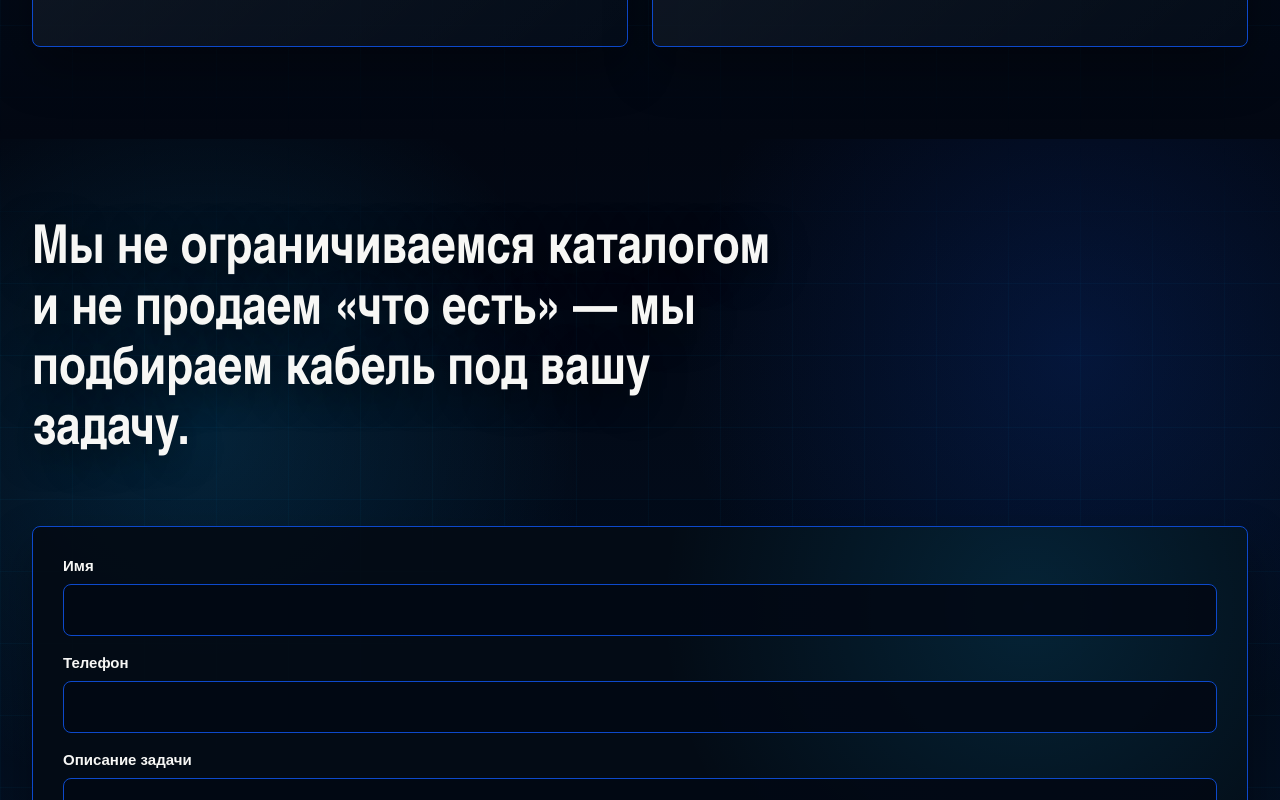
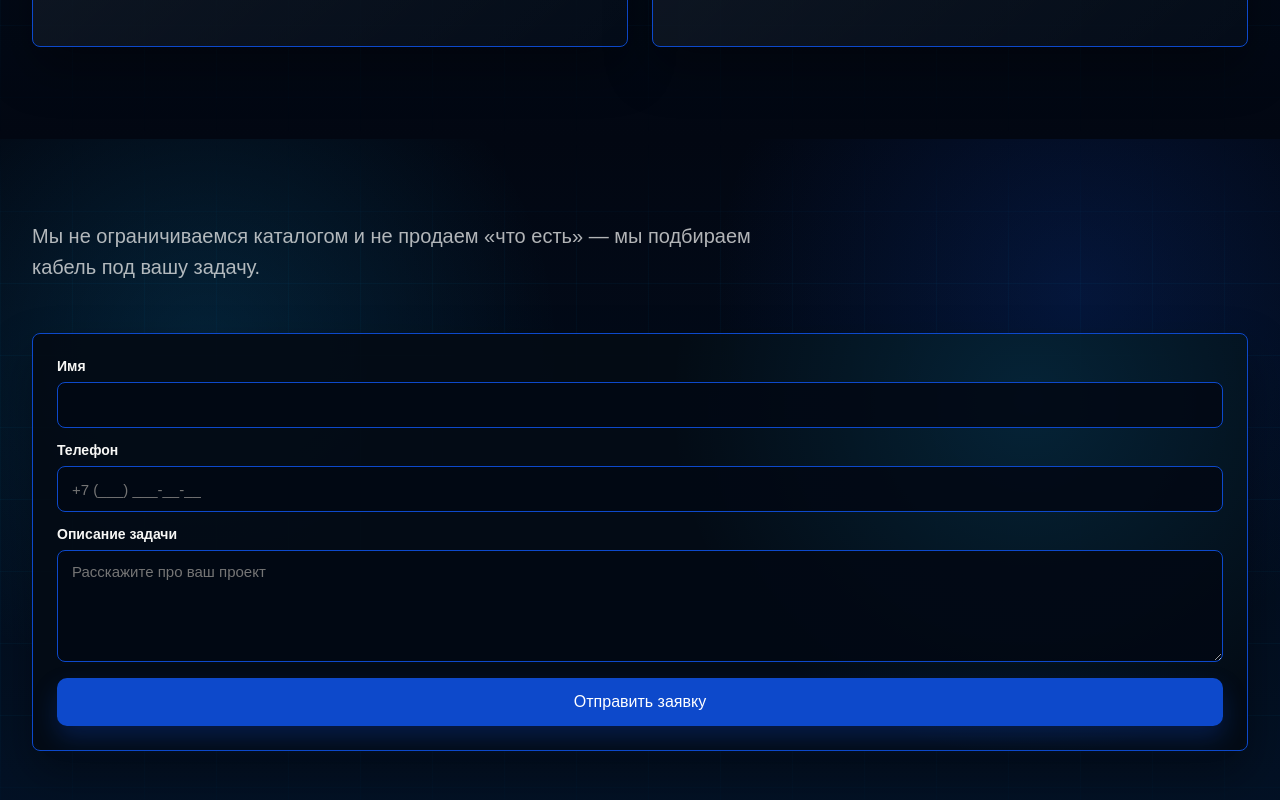
Before and after one commit to artofmarktg-a11y/cable, a Next.js app: page / in a window 1280 px wide. Shown: the part 10460-11260 px from the top of the page. Built offline with nearby package versions, Linux system fonts and the light colour scheme.

Commit message:
Refine request form layout and phone mask

```diff
--- a/app/globals.css
+++ b/app/globals.css
@@ -818,26 +818,27 @@ svg {
 
 .request-grid {
   display: grid;
-  grid-template-columns: minmax(0, 0.95fr) minmax(420px, 0.78fr);
-  gap: clamp(34px, 5vw, 84px);
+  grid-template-columns: minmax(0, 1fr) minmax(340px, 420px);
+  gap: clamp(28px, 4vw, 64px);
   align-items: center;
 }
 
 .request-copy h2 {
   max-width: 760px;
   margin: 0;
-  font-family: "Arial Narrow", "Segoe UI Condensed", Arial, sans-serif;
-  font-size: clamp(42px, 4.2vw, 76px);
-  font-weight: 800;
-  line-height: 1.12;
+  font-family: Arial, "Segoe UI", sans-serif;
+  font-size: clamp(20px, 1.45vw, 26px);
+  font-weight: 400;
+  line-height: 1.52;
   letter-spacing: 0;
-  text-shadow: 0 8px 36px rgba(0, 0, 0, 0.62);
+  color: var(--muted);
+  text-shadow: none;
 }
 
 .request-form {
   display: grid;
-  gap: 18px;
-  padding: 30px;
+  gap: 14px;
+  padding: 24px;
   background:
     radial-gradient(circle at 82% 16%, rgba(17, 184, 255, 0.14), transparent 34%),
     var(--panel-strong);
@@ -845,27 +846,27 @@ svg {
 
 .request-form label {
   display: grid;
-  gap: 10px;
+  gap: 8px;
   min-width: 0;
 }
 
 .request-form span {
   color: var(--text);
-  font-size: 15px;
+  font-size: 14px;
   font-weight: 800;
 }
 
 .request-form input,
 .request-form textarea {
   width: 100%;
-  min-height: 52px;
-  padding: 0 16px;
+  min-height: 46px;
+  padding: 0 14px;
   border: 1px solid var(--line);
   border-radius: 8px;
   color: var(--text);
   background: rgba(2, 8, 19, 0.86);
   font: inherit;
-  font-size: 16px;
+  font-size: 15px;
   outline: none;
   transition:
     border-color 0.2s ease,
@@ -874,8 +875,8 @@ svg {
 }
 
 .request-form textarea {
-  min-height: 148px;
-  padding-top: 14px;
+  min-height: 112px;
+  padding-top: 12px;
   resize: vertical;
 }
 
@@ -888,7 +889,8 @@ svg {
 
 .request-form .primary-button {
   width: 100%;
-  margin-top: 4px;
+  min-height: 48px;
+  margin-top: 2px;
   border: 0;
   font: inherit;
 }
@@ -1806,11 +1808,11 @@ svg {
 
   .request-copy h2 {
     max-width: 100%;
-    font-size: 36px;
+    font-size: 19px;
   }
 
   .request-form {
-    padding: 22px;
+    padding: 20px;
   }
 
   .hero-grid {
--- a/app/page.jsx
+++ b/app/page.jsx
@@ -1,3 +1,5 @@
+"use client";
+
 const navItems = [
   { href: "#power", label: "Силовые" },
   { href: "#connect", label: "Соединительные" },
@@ -222,6 +224,49 @@ const orderSteps = [
     text: "Оформляем необходимые для оплаты и поставки документы. Согласовываем удобное время и сроки доставки.",
   },
 ];
+
+function formatPhoneNumber(value) {
+  let digits = value.replace(/\D/g, "");
+
+  if (digits.startsWith("8")) {
+    digits = `7${digits.slice(1)}`;
+  }
+
+  if (digits.startsWith("7")) {
+    digits = digits.slice(1);
+  }
+
+  digits = digits.slice(0, 10);
+
+  const area = digits.slice(0, 3);
+  const first = digits.slice(3, 6);
+  const second = digits.slice(6, 8);
+  const third = digits.slice(8, 10);
+
+  let result = "+7";
+
+  if (area) {
+    result += ` (${area}`;
+  }
+
+  if (area.length === 3) {
+    result += ")";
+  }
+
+  if (first) {
+    result += ` ${first}`;
+  }
+
+  if (second) {
+    result += `-${second}`;
+  }
+
+  if (third) {
+    result += `-${third}`;
+  }
+
+  return result;
+}
 
 function Icon({ name }) {
   const common = {
@@ -519,12 +564,22 @@ function RequestSection() {
 
           <label>
             <span>Телефон</span>
-            <input type="tel" name="Телефон" autoComplete="tel" required />
+            <input
+              type="tel"
+              name="Телефон"
+              autoComplete="tel"
+              inputMode="tel"
+              placeholder="+7 (___) ___-__-__"
+              onInput={(event) => {
+                event.currentTarget.value = formatPhoneNumber(event.currentTarget.value);
+              }}
+              required
+            />
           </label>
 
           <label>
             <span>Описание задачи</span>
-            <textarea name="Описание задачи" rows="6" required />
+            <textarea name="Описание задачи" rows="5" placeholder="Расскажите про ваш проект" required />
           </label>
 
           <button className="primary-button" type="submit">
```
